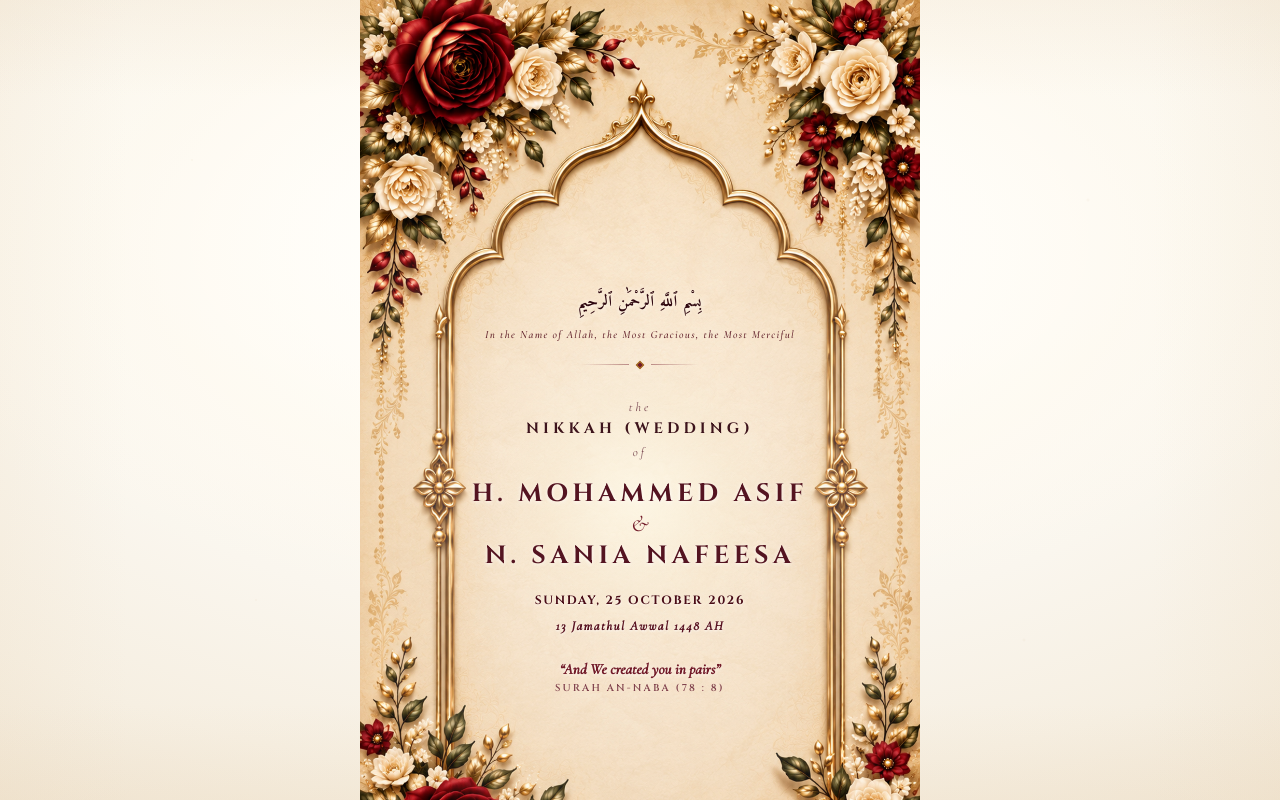
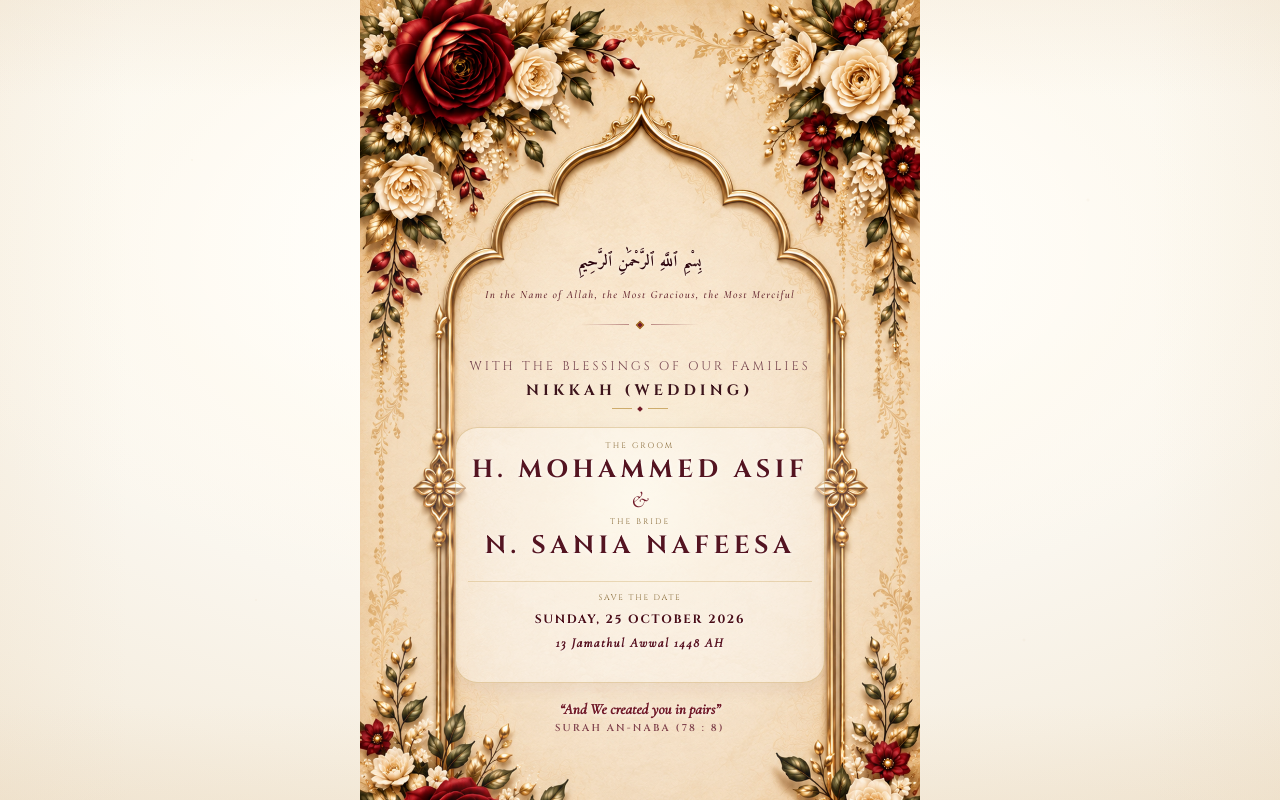
Before and after one commit to thamim358/asif, a React (Vite) app: page / in a window 1280 px wide. Shown: the top 800 px of the page. Built offline with nearby package versions, Linux system fonts and the light colour scheme.

Commit message:
Refresh Nikkah invitation card design

```diff
--- a/src/components/IslamicArchCard.tsx
+++ b/src/components/IslamicArchCard.tsx
@@ -253,24 +253,26 @@ export function IslamicArchCard({ isRevealed = true }: Props) {
               </div>
             </motion.div>
 
-            {/* 2. HEADER: "the ENGAGEMENT of" */}
+            {/* 2. Formal Nikkah heading */}
             <motion.div
               initial={{ opacity: 0, y: 6 }}
               animate={isRevealed ? { opacity: 1, y: 0 } : { opacity: 0, y: 6 }}
               transition={{ duration: 1.8, delay: 1.7, ease: [0.16, 1, 0.3, 1] }}
               className="flex flex-col items-center px-2 mt-1 sm:mt-1.5"
             >
-              <span className={`font-luxury italic ${activePreset.headerTheOf} text-[#7A4952]`}>
-                the
+              <span className={`font-cinzel ${activePreset.headerTheOf} text-[#7A4952] uppercase tracking-[0.18em]`}>
+                With the blessings of our families
               </span>
               <h2
-                className={`font-cinzel ${activePreset.headerEngagement} text-[#3D141C] uppercase font-bold my-0.5`}
+                className={`font-cinzel ${activePreset.headerEngagement} text-[#3D141C] uppercase font-bold mt-1 mb-0.5`}
               >
                 Nikkah (Wedding)
               </h2>
-              <span className={`font-luxury italic ${activePreset.headerTheOf} text-[#7A4952]`}>
-                of
-              </span>
+              <div className="flex items-center gap-1.5 mt-0.5">
+                <span className="h-px w-5 bg-[#B38327]/60" />
+                <span className="w-1 h-1 rotate-45 bg-[#721B29]" />
+                <span className="h-px w-5 bg-[#B38327]/60" />
+              </div>
             </motion.div>
 
             {/* 3. COUPLE NAMES: Stacked Vertically with dedicated device padding */}
@@ -278,8 +280,11 @@ export function IslamicArchCard({ isRevealed = true }: Props) {
               initial={{ opacity: 0, y: 8 }}
               animate={isRevealed ? { opacity: 1, y: 0 } : { opacity: 0, y: 8 }}
               transition={{ duration: 2.0, delay: 2.0, ease: [0.16, 1, 0.3, 1] }}
-              className={`flex flex-col items-center w-full my-0.5 px-3 ${activePreset.contentMaxW} mx-auto`}
+              className={`flex flex-col items-center w-full my-0.5 px-3 py-2 sm:py-3 rounded-[1.4rem] border border-[#B38327]/30 bg-white/35 shadow-[0_5px_18px_rgba(92,26,37,0.07)] ${activePreset.contentMaxW} mx-auto`}
             >
+              <span className="font-cinzel text-[7px] sm:text-[8px] tracking-[0.26em] text-[#8A6D3B] uppercase mb-0.5">
+                The Groom
+              </span>
               <h1
                 className={`font-cinzel ${activePreset.coupleName} text-[#541421] font-bold uppercase leading-tight drop-shadow-[0_1px_2px_rgba(255,255,255,0.95)]`}
               >
@@ -294,14 +299,20 @@ export function IslamicArchCard({ isRevealed = true }: Props) {
                 </span>
               </div>
 
+              <span className="font-cinzel text-[7px] sm:text-[8px] tracking-[0.26em] text-[#8A6D3B] uppercase mb-0.5">
+                The Bride
+              </span>
               <h1
                 className={`font-cinzel ${activePreset.coupleName} text-[#541421] font-bold uppercase leading-tight drop-shadow-[0_1px_2px_rgba(255,255,255,0.95)] mb-1 sm:mb-1.5`}
               >
                 N. Sania Nafeesa
               </h1>
 
-              {/* Gregorian Event Date */}
-              <div className="flex flex-col items-center mt-2.5 sm:mt-3.5 gap-1.5 sm:gap-2 text-center px-2 mb-1 sm:mb-1.5">
+              {/* Gregorian and Hijri event dates */}
+              <div className="w-full flex flex-col items-center mt-2.5 sm:mt-3.5 gap-1 sm:gap-1.5 text-center px-2 py-2 sm:py-2.5 mb-1 sm:mb-1.5 border-t border-[#B38327]/25">
+                <span className="font-cinzel text-[7px] sm:text-[8px] tracking-[0.22em] text-[#8A6D3B] uppercase">
+                  Save the date
+                </span>
                 <p
                   className={`font-cinzel ${activePreset.gregorianDate} text-[#4A0D17] font-bold uppercase drop-shadow-[0_1px_1px_rgba(255,255,255,0.85)]`}
                 >
```
Also changed, not shown: public/first_frame.jpg.
